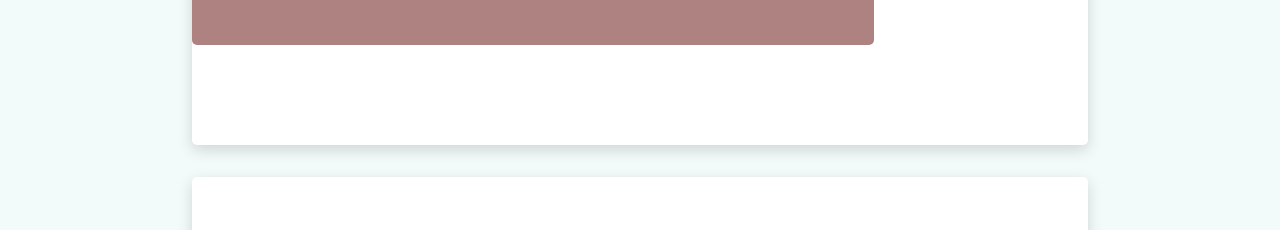
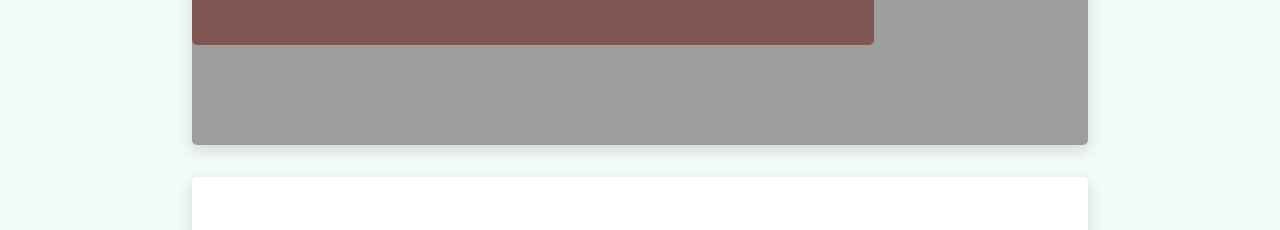
Before and after one commit to rebarce/frev, a plain HTML site: page index.html in a window 1280 px wide. Shown: the part 385-615 px from the top of the page. Drawn offline with nearby package versions, Linux system fonts and the light colour scheme; the site is published under a folder, as on GitHub Pages, so addresses that start at the root find nothing.

Commit message:
Update style.css

```diff
--- a/css/style.css
+++ b/css/style.css
@@ -150,7 +150,7 @@ header ul li:hover {
   display: flex;
   align-items: center;
   /* justify-content: center; */
-  background-image: url(/images/hero.png);
+  background-image: url(../images/hero.png);
   background-size: cover;
   /* background-position: center; */
   background-repeat: no-repeat;
```
